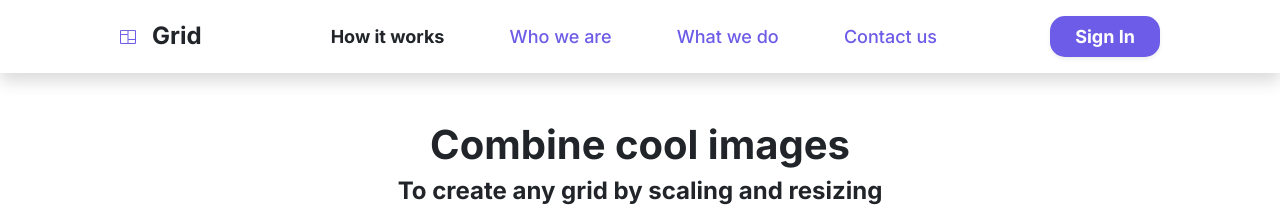
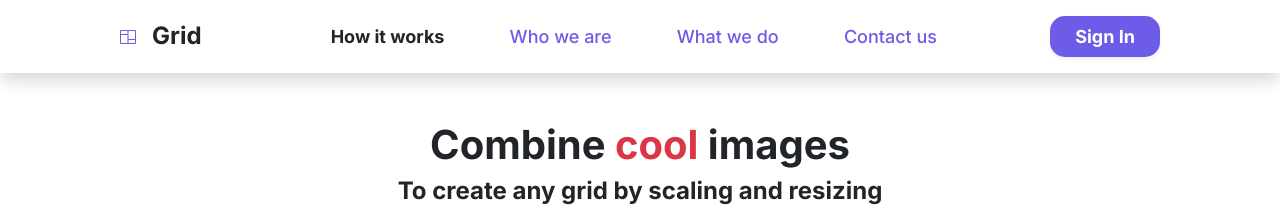
Before and after one commit to rochmarq/RochelleMarquez-A1, a website: page public/index.html in a window 1280 px wide. Shown: the top 219 px of the page. Drawn offline with nearby package versions, Linux system fonts and the light colour scheme.

Commit message:
header fin

```diff
--- a/public/index.html
+++ b/public/index.html
@@ -46,7 +46,7 @@
                 <main class="col-lg-10 py-4 mx-auto">
                     <!-- header/title section -->
                     <section class="align-items-center justify-content-center mb-5 mt-4">
-                        <h1 class="fs-1 text-center">Combine cool images</h1>
+                        <h1 class="fs-1 text-center">Combine <span class="text-danger">cool</span> images</h1>
                         <h2 class="text-center">To create any grid by scaling and resizing</h2>
                     </section>
 
```
